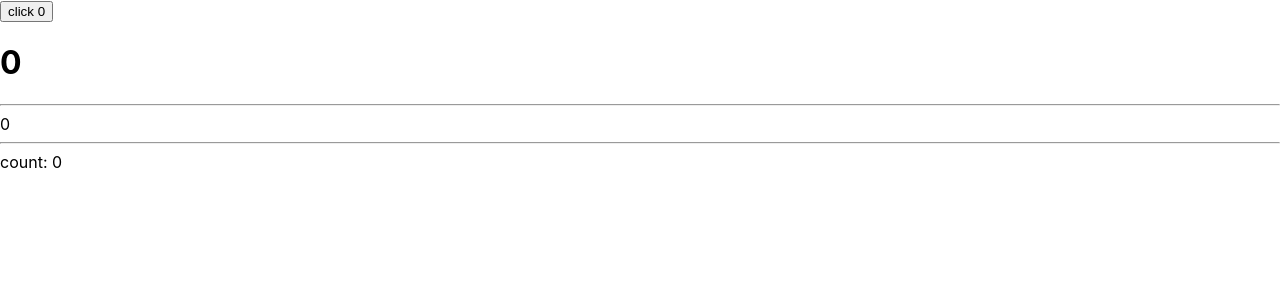
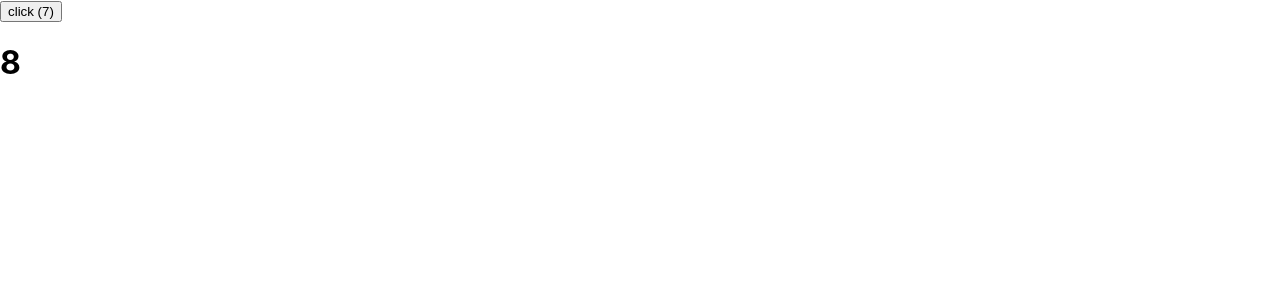
Before and after one commit to kemplaw/tt-demo, a React (Create React App) app: page / in a window 1280 px wide. Shown: the top 300 px of the page. Built offline with nearby package versions, Linux system fonts and the light colour scheme.

Commit message:
@update: 更新至 ref hooks

```diff
--- a/src/App.jsx
+++ b/src/App.jsx
@@ -1,40 +1,90 @@
-import React, { useContext, useState, Component, createContext } from 'react'
+import React, {
+  useState,
+  useMemo,
+  memo,
+  useCallback,
+  useRef,
+  PureComponent,
+  useEffect
+} from 'react'
 
-const CountContext = createContext()
+// const Counter = memo(function Counter(props) {
+//   console.log('render counter')
 
-class Foo extends Component {
+//   return (
+//     <div>
+//       <button onClick={props.onClick}>counter: {props.count}</button>
+//     </div>
+//   )
+// })
+
+class Counter extends PureComponent {
+  speak() {
+    console.log(`new cuonter: ${this.props.count}`)
+  }
+
   render() {
-    return <CountContext.Consumer>{count => <h1>{count}</h1>}</CountContext.Consumer>
+    const { onClick, count } = this.props
+
+    return <h1 onClick={onClick}>{count}</h1>
   }
 }
 
-class Bar extends Component {
-  static contextType = CountContext
+// function Counter(props) {
+//   console.log('render counter')
 
-  render() {
-    return <div>{this.context}</div>
-  }
-}
-
-function Counter() {
-  const count = useContext(CountContext)
-
-  return <div>count: {count}</div>
-}
+//   return (
+//     <div>
+//       <button>counter: {props.count}</button>
+//     </div>
+//   )
+// }
 
 export default function App() {
   const [count, setCount] = useState(0)
+  const [clickCount, setClickCount] = useState(0)
+  const counterRef = useRef()
+  const timer = useRef()
+
+  const doubleCount = useMemo(() => {
+    return count * 2
+  }, [count === 3])
+
+  // 会导致 counter 组件重新渲染
+  // const onClick = () => {
+  //   console.log('click')
+  // }
+
+  // 解决方案1：useMemo
+  // const onClick = useMemo(
+  //   () => () => {
+  //     console.log('click')
+  //   },
+  //   []
+  // )
+
+  // 解决方案2：useCallback
+  const onClick = useCallback(() => {
+    console.log('click')
+    setClickCount(clickCount => clickCount + 1)
+    console.log(counterRef.current.speak())
+  }, [counterRef])
+
+  useEffect(() => {
+    timer.current = setInterval(() => setCount(count => count + 1), 1000)
+  }, [])
+
+  useEffect(() => {
+    if (count >= 10) {
+      clearInterval(timer.current)
+    }
+  })
 
   return (
     <div>
-      <button onClick={() => setCount(count + 1)}>click {count}</button>
-      <CountContext.Provider value={count}>
-        <Foo />
-        <hr />
-        <Bar />
-        <hr />
-        <Counter />
-      </CountContext.Provider>
+      <button onClick={() => setCount(count + 1)}>click ({count})</button>
+
+      <Counter ref={counterRef} count={doubleCount} onClick={onClick} />
     </div>
   )
 }
```
Also changed, not shown: 1 other file (tests, documents, lock files or other folders).
